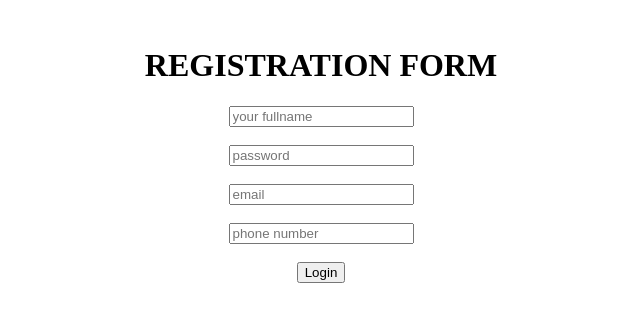
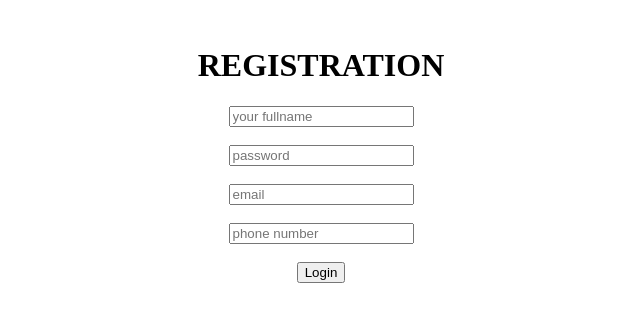
Before and after one commit to manaswini-2403/register, a plain HTML site: page index.html in a window 1280 px wide. Shown: the whole page, without its empty margins (319-959 px from the left). Drawn offline with Linux system fonts and the light colour scheme.

Commit message:
third commit

```diff
--- a/index.html
+++ b/index.html
@@ -6,7 +6,7 @@
   </head>
   <br>
   <center>
-    <h1>REGISTRATION FORM</h1>
+    <h1>REGISTRATION</h1>
     <input type=" full name" placeholder="your fullname"/>
     <br><br>
     <input type="password" placeholder="password"/>
```
